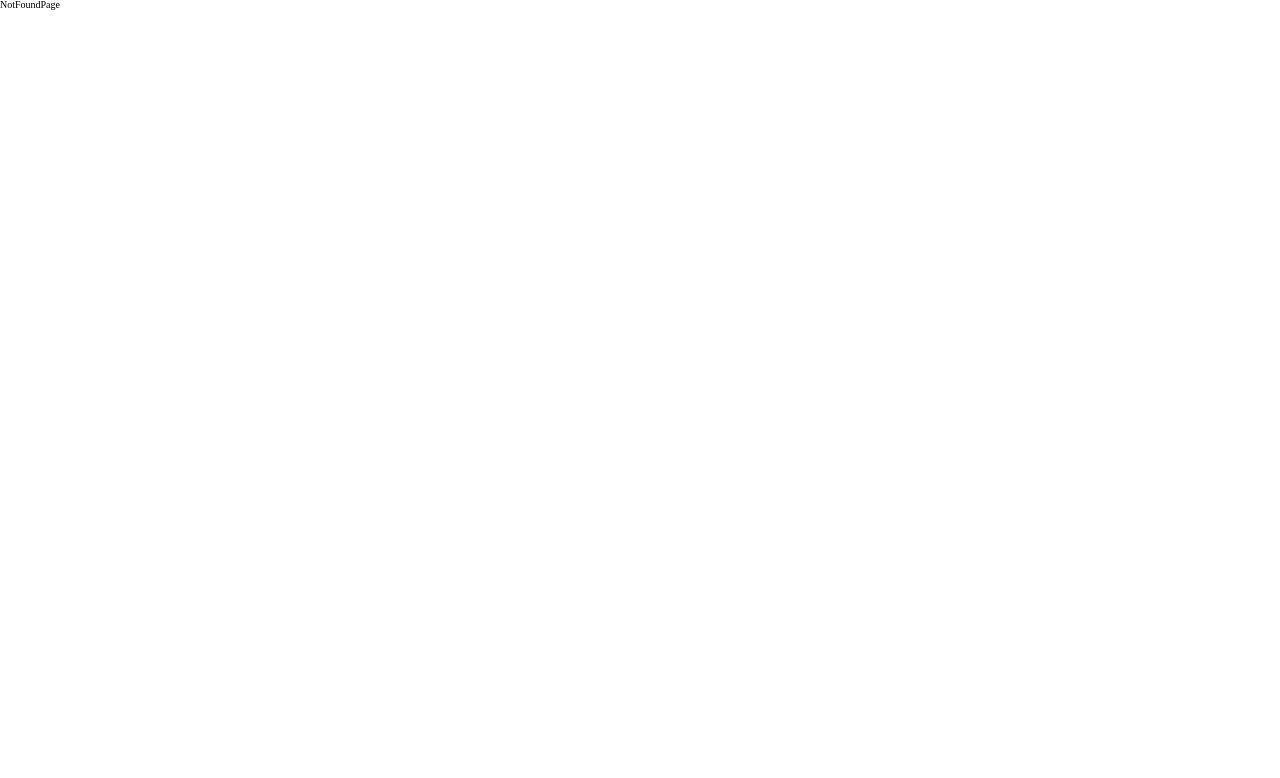
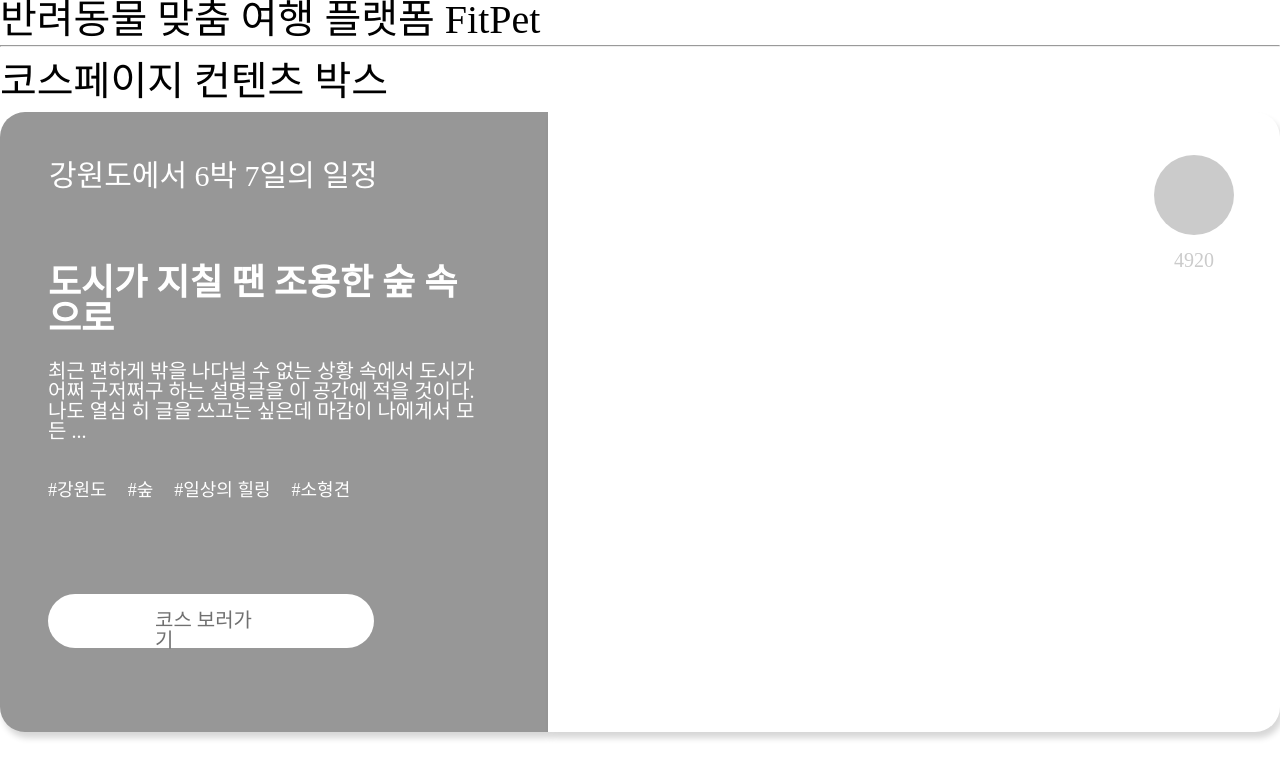
Before and after one commit to cjy0019/FITPET, a React (Create React App) app in the folder fitpet/: page /common in a window 1280 px wide. Shown: the top 778 px of the page. Built offline with nearby package versions, Linux system fonts and the light colour scheme; a web font is replaced by a local one.

Commit message:
feat : font h1, 코스페이지 컨텐츠 박스 완료 [#24]

```diff
--- a/fitpet/src/App.js
+++ b/fitpet/src/App.js
@@ -7,6 +7,7 @@
 import { ErrorBoundary } from 'react-error-boundary';
 import ErrorPage from './pages/ErrorPage';
 import GlobalStyles from './assets/GlobalStyles';
+import CommonPage from './pages/CommonPage';
 
 function App() {
   return (
@@ -16,6 +17,7 @@
           <Route component={MainPage} exact path='/' />
           <Route component={LoginPage} path='/login' />
           <Route component={SignUpPage} path='/signup' />
+          <Route component={CommonPage} path='/common' />
           <Route component={NotFoundPage} />
         </Switch>
       </BrowserRouter>
--- a/fitpet/src/common/Container.jsx
+++ /dev/null
@@ -1 +0,0 @@
-//ㅇㅇ
--- a/fitpet/src/common/Font.jsx
+++ /dev/null
@@ -1 +0,0 @@
-//ㅇㅇ
--- /dev/null
+++ b/fitpet/src/common/contents/CoursePage.jsx
@@ -0,0 +1,111 @@
+// 코스페이지 컨텐츠 박스(별도)
+
+import React from 'react';
+import styled from 'styled-components';
+
+const CoursePage = () => {
+  return (
+    <>
+      <CoursePageBox>
+        <TextBlock>
+          <SubText>강원도에서 6박 7일의 일정</SubText>
+          <MainText>도시가 지칠 땐 조용한 숲 속으로</MainText>
+          <Text>
+            최근 편하게 밖을 나다닐 수 없는 상황 속에서 도시가 어쩌 구저쩌구
+            하는 설명글을 이 공간에 적을 것이다. 나도 열심 히 글을 쓰고는 싶은데
+            마감이 나에게서 모든 ...
+          </Text>
+          <TagBlock>
+            <Tag>#강원도</Tag>
+            <Tag>#숲</Tag>
+            <Tag>#일상의 힐링</Tag>
+            <Tag>#소형견</Tag>
+          </TagBlock>
+          <GotoCourse>코스 보러가기</GotoCourse>
+        </TextBlock>
+        <Map>
+          <WishBlock>
+            <WishBtn></WishBtn>
+            <WishNumber>4920</WishNumber>
+          </WishBlock>
+        </Map>
+      </CoursePageBox>
+    </>
+  );
+};
+
+export default CoursePage;
+
+const CoursePageBox = styled.div`
+  display: flex;
+`;
+
+const TextBlock = styled.div`
+  width: 548px;
+  height: 620px;
+
+  border-radius: 25px 0 0 25px;
+  box-shadow: 3px 6px 6px 0 rgba(0, 0, 0, 0.16);
+  background-color: #979797;
+  display: block;
+  color: #fff;
+`;
+const SubText = styled.div`
+  margin: 49px 0 74px 49px;
+  font-size: 30px;
+`;
+const MainText = styled.div`
+  margin: 0 65px 24px 48px;
+  font-size: 36px;
+  font-weight: bold;
+`;
+const Text = styled.div`
+  margin: 0 65px 40px 48px;
+  font-size: 20px;
+`;
+const TagBlock = styled.div`
+  margin: 0 65px 95px 48px;
+  display: flex;
+`;
+const Tag = styled.div`
+  font-size: 18px;
+  margin-right: 21px;
+`;
+const GotoCourse = styled.div`
+  margin: 0 174px 40px 48px;
+  width: 326px;
+  height: 54px;
+  padding: 16px 107px 13px;
+  border-radius: 27px;
+  font-size: 20px;
+  color: #707070;
+  background-color: #ffffff;
+`;
+
+const Map = styled.div`
+  width: 732px;
+  height: 620px;
+  border-radius: 0 25px 25px 0;
+  background-color: #ffffff;
+  box-shadow: 3px 6px 6px 0 rgba(0, 0, 0, 0.16);
+`;
+
+const WishBlock = styled.div`
+  margin: 43px 46px 0 0;
+  float: right;
+  display: block;
+`;
+const WishBtn = styled.button`
+  width: 80px;
+  height: 80px;
+  background-color: #cbcbcb;
+  border: none;
+  border-radius: 50px;
+`;
+
+const WishNumber = styled.p`
+  margin-top: 14px;
+  color: #cbcbcb;
+  text-align: center;
+  font-size: 20px;
+`;
--- /dev/null
+++ b/fitpet/src/common/fonts/Font.jsx
@@ -0,0 +1,28 @@
+import React from 'react';
+import styled from 'styled-components';
+
+const Font = (props) => {
+  const { bold, color, children, size, _onClick } = props;
+
+  const styles = {
+    bold: bold,
+    color: color,
+    size: size,
+  };
+
+  return (
+    <H1 {...styles} onClick={_onClick}>
+      {children}
+    </H1>
+  );
+};
+
+export default Font;
+
+const H1 = styled.h1`
+  color: ${(props) => props.color};
+  font-size: 40px;
+  font-weight: ${(props) => (props.bold ? '600' : '400')};
+  ${(props) => (props.margin ? `margin:${props.margin};` : 'margin:0px')}
+  padding: ${(props) => props.padding};
+`;
--- a/fitpet/src/common/index.jsx
+++ b/fitpet/src/common/index.jsx
@@ -1 +1,3 @@
-//ㅇㅇ
+import Font from './fonts/Font';
+import CoursePage from './contents/CoursePage';
+export { Font, CoursePage };
--- /dev/null
+++ b/fitpet/src/pages/CommonPage.jsx
@@ -0,0 +1,18 @@
+// Common 테스트 파일입니다.
+import React from 'react';
+import { Font, CoursePage } from '../common';
+
+const CommonPage = () => {
+  return (
+    <div>
+      <Font color='#23223'> 반려동물 맞춤 여행 플랫폼 FitPet</Font>
+      <hr />
+      <br />
+      <Font>코스페이지 컨텐츠 박스</Font>
+      <br />
+      <CoursePage>ddssd</CoursePage>
+    </div>
+  );
+};
+
+export default CommonPage;
```
